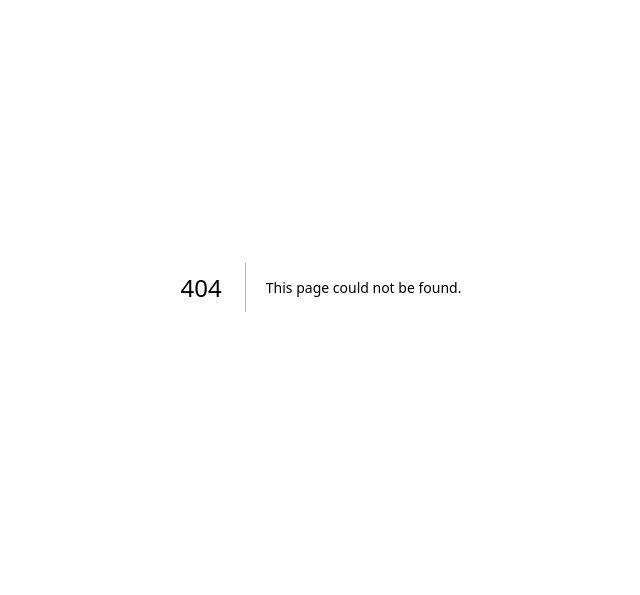
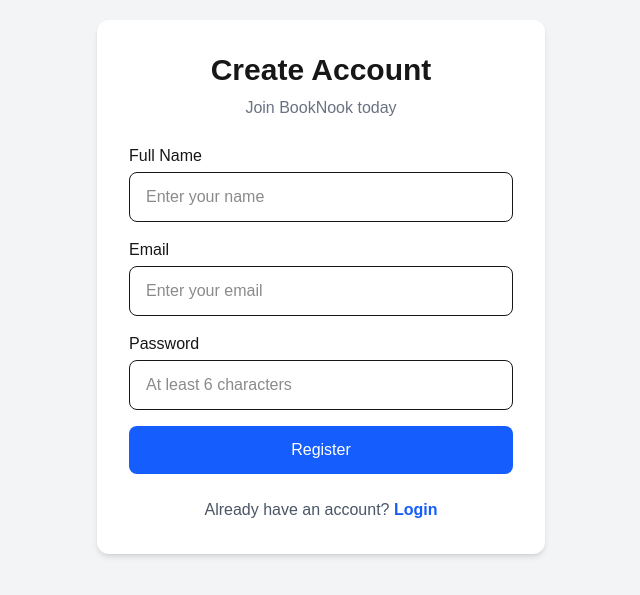
Before and after one commit to jenodinerifat59/Booknook-client, a Next.js app: page /register in a window 1280 px wide. Before the commit this address had no page. Shown: the part 113-708 px from the top of the page, without its empty margins (319-959 px from the left). Built offline with nearby package versions, Linux system fonts and the light colour scheme.

Commit message:
register part done

```diff
--- /dev/null
+++ b/src/app/register/page.jsx
@@ -0,0 +1,121 @@
+
+'use client';
+
+import { useState } from 'react';
+import Link from 'next/link';
+import toast from 'react-hot-toast';
+
+const RegisterPage = () => {
+  const [formData, setFormData] = useState({
+    name: '',
+    email: '',
+    password: '',
+  });
+
+  const handleChange = (e) => {
+    setFormData({
+      ...formData,
+      [e.target.name]: e.target.value,
+    });
+  };
+
+  const handleRegister = async (e) => {
+    e.preventDefault();
+
+    const { name, email, password } = formData;
+
+    if (!name || !email || !password) {
+      return toast.error('Please fill in all fields');
+    }
+
+    if (password.length < 6) {
+      return toast.error('Password must be at least 6 characters');
+    }
+
+    if (!/[A-Z]/.test(password)) {
+      return toast.error('Password must contain an uppercase letter');
+    }
+
+    if (!/[a-z]/.test(password)) {
+      return toast.error('Password must contain a lowercase letter');
+    }
+
+    try {
+      // এখানে Better Auth registration যুক্ত করতে হবে
+      toast.error('Better Auth registration is not connected yet');
+    } catch (error) {
+      toast.error('Registration failed');
+    }
+  };
+
+  return (
+    <div className="min-h-screen flex items-center justify-center bg-gray-100 px-4">
+      <div className="w-full max-w-md bg-white p-8 rounded-xl shadow-md">
+        <h1 className="text-3xl font-bold text-center mb-2">
+          Create Account
+        </h1>
+
+        <p className="text-center text-gray-500 mb-6">
+          Join BookNook today
+        </p>
+
+        <form onSubmit={handleRegister} className="space-y-4">
+          <div>
+            <label className="block mb-1 font-medium">Full Name</label>
+            <input
+              type="text"
+              name="name"
+              value={formData.name}
+              onChange={handleChange}
+              placeholder="Enter your name"
+              className="w-full border rounded-lg px-4 py-3"
+              required
+            />
+          </div>
+
+          <div>
+            <label className="block mb-1 font-medium">Email</label>
+            <input
+              type="email"
+              name="email"
+              value={formData.email}
+              onChange={handleChange}
+              placeholder="Enter your email"
+              className="w-full border rounded-lg px-4 py-3"
+              required
+            />
+          </div>
+
+          <div>
+            <label className="block mb-1 font-medium">Password</label>
+            <input
+              type="password"
+              name="password"
+              value={formData.password}
+              onChange={handleChange}
+              placeholder="At least 6 characters"
+              className="w-full border rounded-lg px-4 py-3"
+              required
+            />
+          </div>
+
+          <button
+            type="submit"
+            className="w-full bg-blue-600 text-white py-3 rounded-lg hover:bg-blue-700"
+          >
+            Register
+          </button>
+        </form>
+
+        <p className="text-center mt-6 text-gray-600">
+          Already have an account?{' '}
+          <Link href="/login" className="text-blue-600 font-semibold">
+            Login
+          </Link>
+        </p>
+      </div>
+    </div>
+  );
+};
+
+export default RegisterPage;
```
